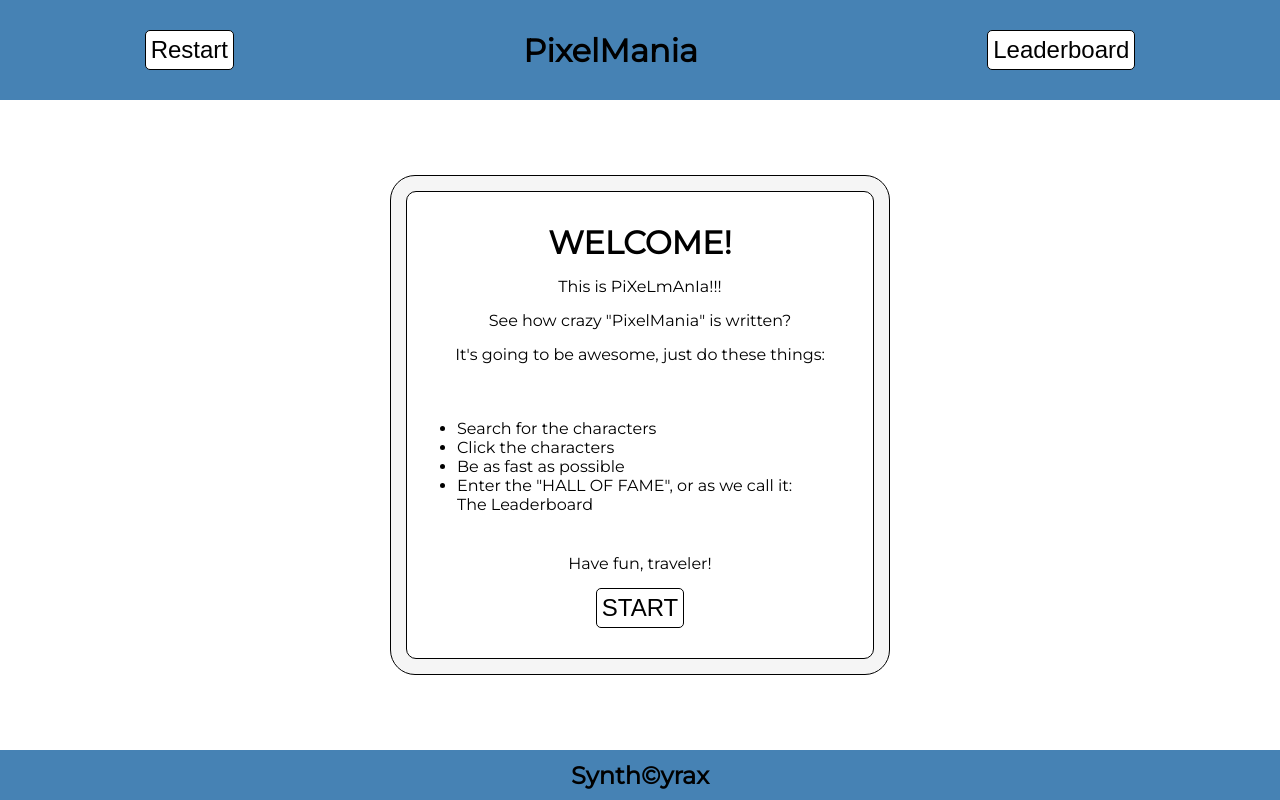
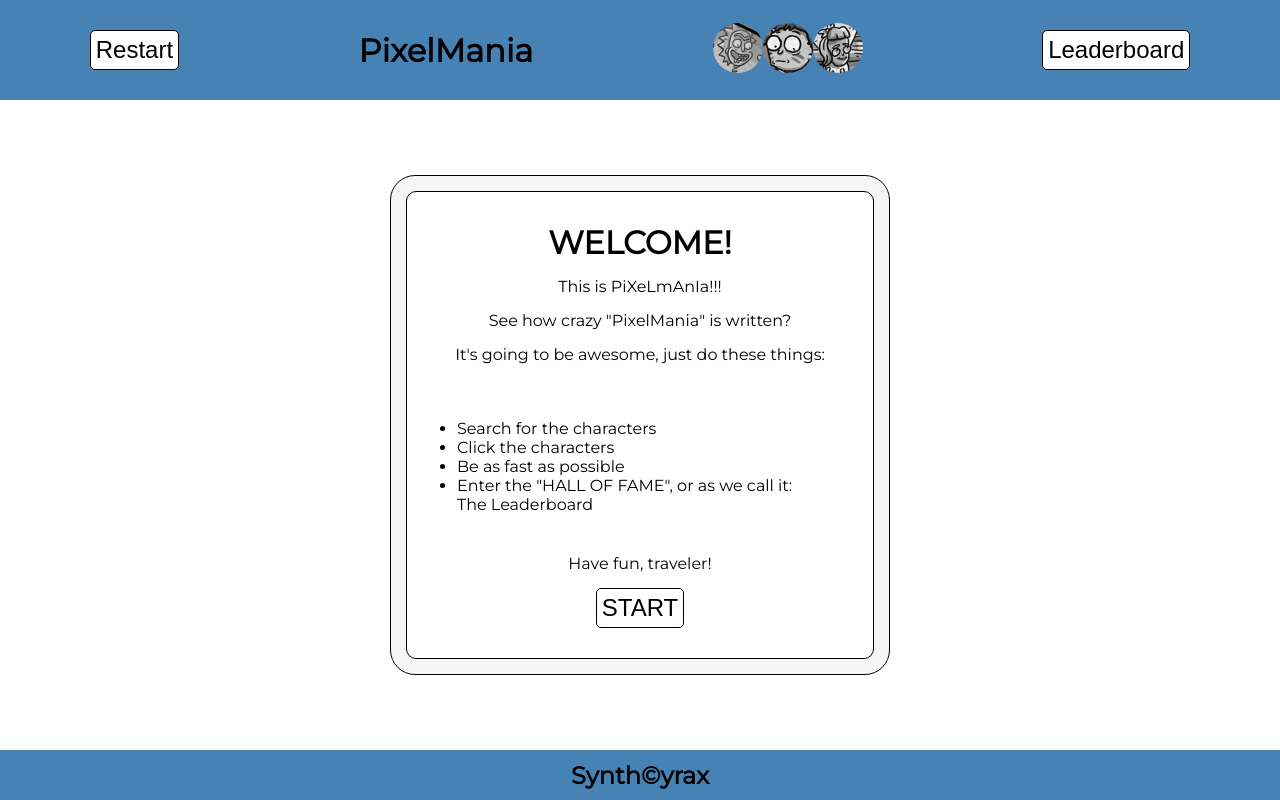
Before and after one commit to DayanWalter/TOP-where-is-waldow, a React (Vite) app in the folder frontend/: page / in a window 1280 px wide. Built offline with nearby package versions, Linux system fonts and the light colour scheme.

Commit message:
Lifted state, added pictures to header, removed strict mode because of fetch

```diff
--- a/frontend/src/components/Leaderboard.jsx
+++ b/frontend/src/components/Leaderboard.jsx
@@ -8,6 +8,8 @@ export default function Leaderboard() {
     { id: 2, name: 'Dave', time: 13.75 },
     { id: 3, name: 'Michael', time: 26.45 },
   ];
+  console.log('leaderboard');
+
   return (
     <div className={styles.container}>
       <div className={styles.outerbox}>
--- a/frontend/src/components/Picture.jsx
+++ b/frontend/src/components/Picture.jsx
@@ -1,9 +1,36 @@
-import { useState } from 'react';
+import { useEffect, useState } from 'react';
 import picture from '../assets/ricknmorty.jpg';
 import styles from './Picture.module.css';
 import Popup from './Popup';
 
 export default function Picture() {
+  useEffect(() => {
+    const fetchTime = async () => {
+      try {
+        const response = await fetch(`http://localhost:3000/picture`, {
+          method: 'POST',
+          body: JSON.stringify({
+            time: Date.now(),
+          }),
+          headers: {
+            'Content-Type': 'application/json',
+          },
+        });
+
+        if (!response.ok) {
+          console.error('Error:', response.statusText);
+        }
+        const json = await response.json();
+
+        console.log(json);
+      } catch (error) {
+        console.error('Error', error);
+      }
+      console.log('fetchTime executed');
+    };
+    fetchTime();
+  }, []);
+
   const [coords, setCoords] = useState({ x: null, y: null });
 
   const [popupCoords, setPopupCoords] = useState({ x: null, y: null });
--- a/frontend/src/components/Popup.jsx
+++ b/frontend/src/components/Popup.jsx
@@ -7,14 +7,11 @@ import mortydone from '../assets/morty.png';
 import girldone from '../assets/littlegirl.png';
 
 import styles from './Popup.module.css';
-import { useState } from 'react';
+import { useOutletContext } from 'react-router-dom';
 
 export default function Popup({ popupCoords, coords }) {
-  const [foundChars, setFoundChars] = useState({
-    rick: false,
-    morty: false,
-    girl: false,
-  });
+  // State from root
+  const [foundChars, setFoundChars] = useOutletContext();
 
   const handleSubmit = async (selectedValue) => {
     // POST the position and the name of the selectedCharacter(selectedValue)
--- a/frontend/src/components/Root.jsx
+++ b/frontend/src/components/Root.jsx
@@ -1,7 +1,29 @@
 import { Link, Outlet } from 'react-router-dom';
 import styles from './Root.module.css';
+import { useState } from 'react';
+
+import rick from '../assets/statueofrickstart.png';
+import morty from '../assets/mortystart.png';
+import girl from '../assets/littlegirlstart.png';
+
+import rickdone from '../assets/statueofrick.png';
+import mortydone from '../assets/morty.png';
+import girldone from '../assets/littlegirl.png';
 
 export default function Root() {
+  const [foundChars, setFoundChars] = useState({
+    rick: false,
+    morty: false,
+    girl: false,
+  });
+
+  if (
+    foundChars.rick === true &&
+    foundChars.girl === true &&
+    foundChars.morty === true
+  ) {
+    console.log('All done!');
+  }
   return (
     <div className={styles.site}>
       <header className={styles.header}>
@@ -10,12 +32,30 @@ export default function Root() {
         </Link>
 
         <h1>PixelMania</h1>
+        <div className={styles.images}>
+          {!foundChars.rick ? (
+            <img className={styles.chars} src={rick} alt="rick" />
+          ) : (
+            <img className={styles.chars} src={rickdone} alt="rick" />
+          )}
+          {!foundChars.morty ? (
+            <img className={styles.chars} src={morty} alt="morty" />
+          ) : (
+            <img className={styles.chars} src={mortydone} alt="morty" />
+          )}
+          {!foundChars.girl ? (
+            <img className={styles.chars} src={girl} alt="girl" />
+          ) : (
+            <img className={styles.chars} src={girldone} alt="girl" />
+          )}
+        </div>
+
         <Link to={`/leaderboard`}>
           <button>Leaderboard</button>
         </Link>
       </header>
       <main className={styles.main}>
-        <Outlet />
+        <Outlet context={[foundChars, setFoundChars]} />
       </main>
       <footer className={styles.footer}>
         <h2> Synth©yrax</h2>
--- a/frontend/src/components/Root.module.css
+++ b/frontend/src/components/Root.module.css
@@ -32,3 +32,7 @@
   justify-content: center;
   align-items: center;
 }
+.chars {
+  border-radius: 50%;
+  width: 50px;
+}
--- a/frontend/src/main.jsx
+++ b/frontend/src/main.jsx
@@ -29,7 +29,7 @@ const router = createBrowserRouter([
 ]);
 
 ReactDOM.createRoot(document.getElementById('root')).render(
-  <React.StrictMode>
-    <RouterProvider router={router} />
-  </React.StrictMode>
+  // <React.StrictMode>
+  <RouterProvider router={router} />
+  // </React.StrictMode>
 );
```
Also changed, not shown: 2 other files (tests, documents, lock files or other folders).
